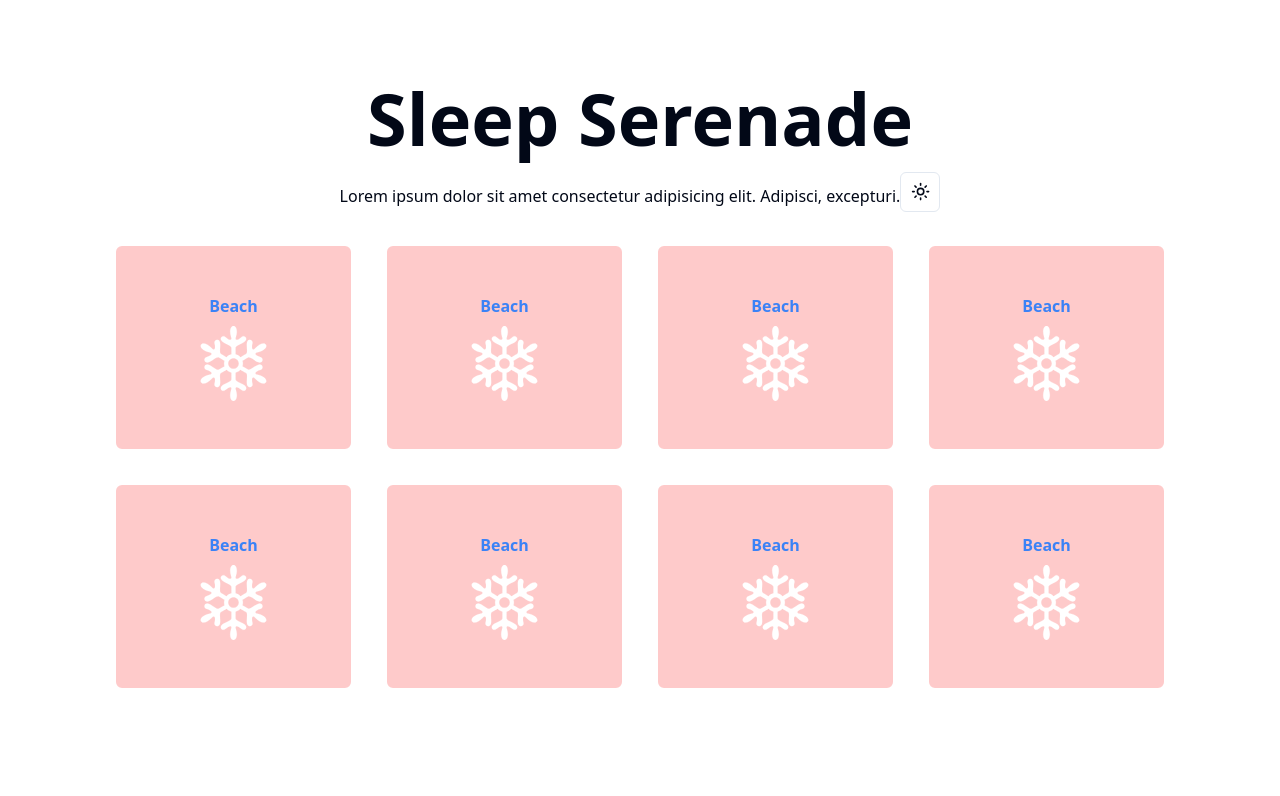
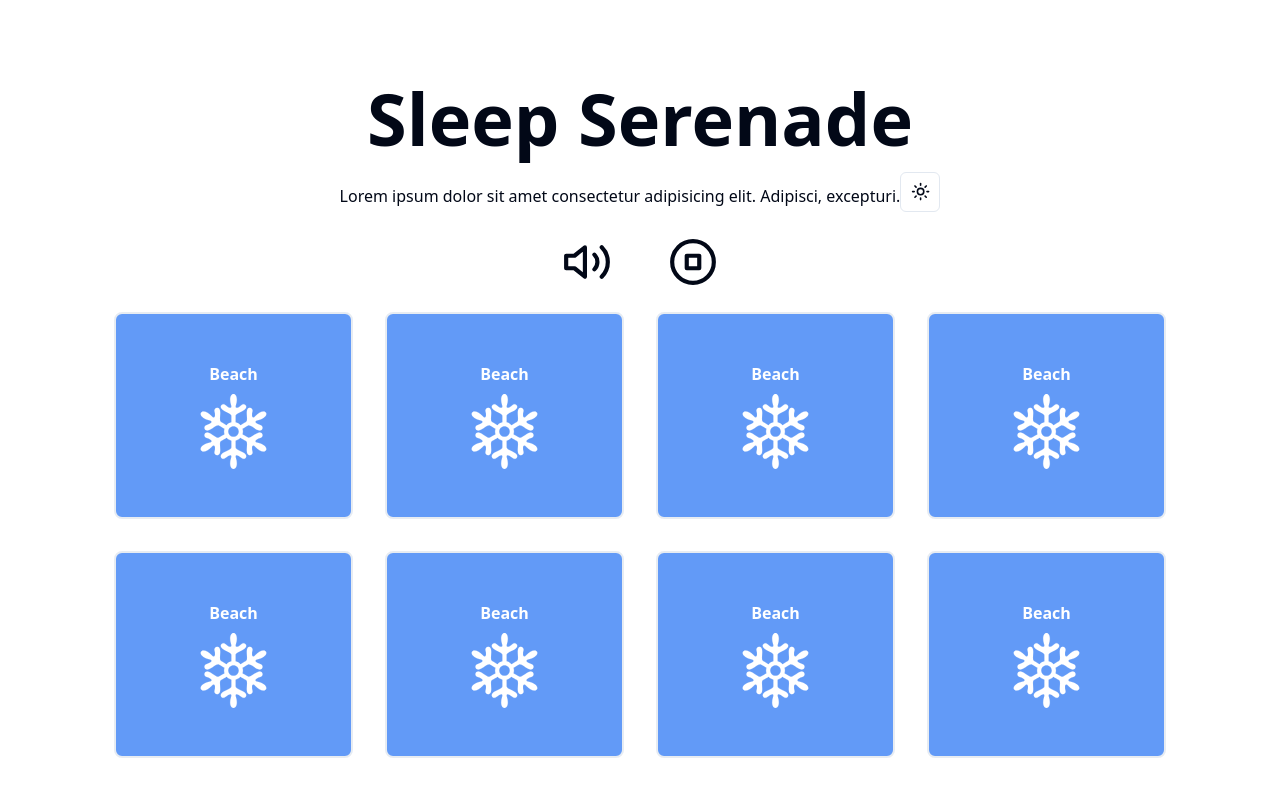
Before and after one commit to trstefan/tranquil-tones, a Next.js app: page / in a window 1280 px wide. Shown: the top 796 px of the page. Built offline with nearby package versions, Linux system fonts and the light colour scheme.

Commit message:
added few functions

```diff
--- a/src/app/globals.css
+++ b/src/app/globals.css
@@ -75,6 +75,16 @@
   }
 }
 
+@layer components {
+  .play-sound {
+    @apply opacity-[.8];
+  }
+
+  .stop-sound {
+    @apply opacity-[1] bg-[rgba(255,255,255,.05)];
+  }
+}
+
 * {
   box-sizing: border-box;
   padding: 0;
--- a/src/components/Sound.tsx
+++ b/src/components/Sound.tsx
@@ -1,29 +1,88 @@
 "use client";
-import React, { useState } from "react";
+import React, { useState, useRef, useEffect } from "react";
 import { SoundType } from "@/types/types";
 import { Slider } from "@/components/ui/slider";
 
-export const Sound = ({ src, title, icon }: SoundType) => {
-  const [isPlaying, setIsPlaying] = useState(false);
+export const Sound = ({
+  src,
+  title,
+  icon,
+  isActive,
+  isMuted,
+  isPlaying,
+  onPause,
+  onPlay,
+}: SoundType) => {
+  const audioRef = useRef<HTMLAudioElement | null>(null);
+  const [volume, setVolume] = useState(0.5);
+
+  useEffect(() => {
+    if (audioRef.current) {
+      audioRef.current.volume = isMuted ? 0 : volume;
+    }
+  }, [isMuted, volume]);
+
+  useEffect(() => {
+    console.log("isActive changed:", isActive);
+    if (!audioRef.current) {
+      const audio = new Audio(src);
+      audioRef.current = audio;
+      audio.loop = true;
+    }
+    if (isActive) {
+      audioRef.current.play();
+      onPlay && onPlay();
+    } else {
+      audioRef.current.pause();
+      onPause && onPause();
+    }
+  }, [isActive, src]);
+
+  useEffect(() => {
+    console.log("isPlaying changed:", isPlaying);
+    if (isPlaying && audioRef.current) {
+      audioRef.current.play();
+    } else {
+      audioRef.current?.pause();
+    }
+  }, [isPlaying]);
+
+  const handlePlay = () => {
+    if (isPlaying) {
+      onPause && onPause();
+    } else {
+      onPlay && onPlay();
+    }
+  };
+
+  const handleVolumeChange = (value: number | number[]) => {
+    const newVolume = Array.isArray(value) ? value[0] : value;
+    setVolume(newVolume);
+  };
+
+  console.log(volume);
   return (
     <div className="relative">
       <div
-        className={`p-[3rem_5rem] bg-red-200 border-[2px] cursor-pointer border-white rounded-lg flex flex-col gap-[.5rem] justify-center items-center
-    }`}
+        onClick={handlePlay}
+        className={`p-[3rem_5rem] border-[2px] cursor-pointer  dark:border-white bg-blue-500 rounded-lg flex flex-col gap-[.5rem] justify-center items-center ${
+          isPlaying ? "stop-sound" : "play-sound"
+        }`}
       >
-        <div className="text-blue-500 font-bold">{title}</div>
+        <div className="text-white font-bold">{title}</div>
         <img src={icon} alt="" className="w-[75px] h-[75px]" />
+        {isPlaying && (
+          <Slider
+            min={0}
+            step={0.01}
+            max={1}
+            onValueChange={handleVolumeChange}
+            value={[volume]}
+            aria-label="Volume"
+            className="!absolute !left-1/2 !transform !-translate-x-1/2  !bottom-[20px] !w-[170px] !text-white"
+          />
+        )}
       </div>
-      {isPlaying ? (
-        <Slider
-          defaultValue={[33]}
-          max={100}
-          step={1}
-          className="!absolute !left-1/2 !transform !-translate-x-1/2  !bottom-[20px] !w-[170px] !text-white"
-        />
-      ) : (
-        ""
-      )}
     </div>
   );
 };
--- a/src/components/SoundsList.tsx
+++ b/src/components/SoundsList.tsx
@@ -1,14 +1,83 @@
 "use client";
-import React from "react";
+import React, { useState, useEffect } from "react";
 import { SoundListType } from "@/types/types";
+import { CircleStop, Volume2, VolumeX } from "lucide-react";
 
 import { Sound } from "./Sound";
+import { Button } from "@/components/ui/button";
+
 const SoundsList = ({ sounds }: SoundListType) => {
+  const [currentSoundIndex, setCurrentSoundIndex] = useState<number[]>([]);
+  const [isMuted, setIsMuted] = useState(false);
+  const [playingSounds, setPlayingSounds] = useState<{
+    [index: number]: boolean;
+  }>({});
+
+  useEffect(() => {
+    setPlayingSounds(
+      currentSoundIndex.reduce(
+        (newPlayingSounds: { [key: number]: boolean }, index) => {
+          newPlayingSounds[index] = true;
+          return newPlayingSounds;
+        },
+        {}
+      )
+    );
+  }, [currentSoundIndex]);
+
+  // to debug
+  const handleMuteUnmute = () => {
+    setIsMuted(!isMuted);
+  };
+
+  const stopAll = () => {
+    setPlayingSounds({});
+    setCurrentSoundIndex([]);
+  };
+
   return (
-    <div className="grid gap-[2rem] sm:grid-cols-2 lg:grid-cols-4">
-      {sounds.map((sound, index) => {
-        return <Sound key={index} {...sound} />;
-      })}
+    <div className="flex flex-col gap-[2rem] justify-center items-center pb-[4rem]">
+      <div className="flex gap-[2rem]">
+        <Button
+          variant="ghost"
+          size="sm"
+          onClick={handleMuteUnmute}
+          title="Mute/Umnute"
+        >
+          {isMuted ? (
+            <VolumeX className=" flex justify-center items-center w-[50px] h-[50px] rounded-[50%] hover:bg-[rgba(255,255,255,.05)]" />
+          ) : (
+            <Volume2 className=" flex justify-center items-center w-[50px] h-[50px] rounded-[50%] hover:bg-[rgba(255,255,255,.05)]" />
+          )}
+        </Button>
+        <Button variant="ghost" size="sm" title="Stop All">
+          <CircleStop
+            onClick={stopAll}
+            className=" flex justify-center items-center w-[50px] h-[50px] rounded-[50%] hover:bg-[rgba(255,255,255,.05)]"
+          />
+        </Button>
+      </div>
+      <div className="grid gap-[2rem] sm:grid-cols-2 lg:grid-cols-4">
+        {sounds.map((sound, index) => {
+          return (
+            <Sound
+              key={index}
+              {...sound}
+              isPlaying={playingSounds[index]}
+              isMuted={isMuted}
+              isActive={currentSoundIndex.includes(index)}
+              onPlay={() =>
+                setPlayingSounds({ ...playingSounds, [index]: true })
+              }
+              onPause={() => {
+                const newPlayingSounds = { ...playingSounds };
+                delete newPlayingSounds[index];
+                setPlayingSounds(newPlayingSounds);
+              }}
+            />
+          );
+        })}
+      </div>
     </div>
   );
 };
--- a/src/components/ui/button.tsx
+++ b/src/components/ui/button.tsx
@@ -1,8 +1,8 @@
-import * as React from "react"
-import { Slot } from "@radix-ui/react-slot"
-import { cva, type VariantProps } from "class-variance-authority"
+import * as React from "react";
+import { Slot } from "@radix-ui/react-slot";
+import { cva, type VariantProps } from "class-variance-authority";
 
-import { cn } from "@/lib/utils"
+import { cn } from "@/lib/utils";
 
 const buttonVariants = cva(
   "inline-flex items-center justify-center whitespace-nowrap rounded-md text-sm font-medium ring-offset-background transition-colors focus-visible:outline-none focus-visible:ring-2 focus-visible:ring-ring focus-visible:ring-offset-2 disabled:pointer-events-none disabled:opacity-50",
@@ -16,7 +16,7 @@ const buttonVariants = cva(
           "border border-input bg-background hover:bg-accent hover:text-accent-foreground",
         secondary:
           "bg-secondary text-secondary-foreground hover:bg-secondary/80",
-        ghost: "hover:bg-accent hover:text-accent-foreground",
+        ghost: " hover:text-red-200",
         link: "text-primary underline-offset-4 hover:underline",
       },
       size: {
@@ -31,26 +31,26 @@ const buttonVariants = cva(
       size: "default",
     },
   }
-)
+);
 
 export interface ButtonProps
   extends React.ButtonHTMLAttributes<HTMLButtonElement>,
     VariantProps<typeof buttonVariants> {
-  asChild?: boolean
+  asChild?: boolean;
 }
 
 const Button = React.forwardRef<HTMLButtonElement, ButtonProps>(
   ({ className, variant, size, asChild = false, ...props }, ref) => {
-    const Comp = asChild ? Slot : "button"
+    const Comp = asChild ? Slot : "button";
     return (
       <Comp
         className={cn(buttonVariants({ variant, size, className }))}
         ref={ref}
         {...props}
       />
-    )
+    );
   }
-)
-Button.displayName = "Button"
+);
+Button.displayName = "Button";
 
-export { Button, buttonVariants }
+export { Button, buttonVariants };
--- a/src/types/types.ts
+++ b/src/types/types.ts
@@ -2,6 +2,12 @@ export type SoundType = {
   src: string;
   title: string;
   icon: string;
+  isActive: boolean;
+  isPlaying: boolean;
+
+  isMuted: boolean;
+  onPlay: () => void;
+  onPause: () => void;
 };
 
 export type SoundItemType = {
```
